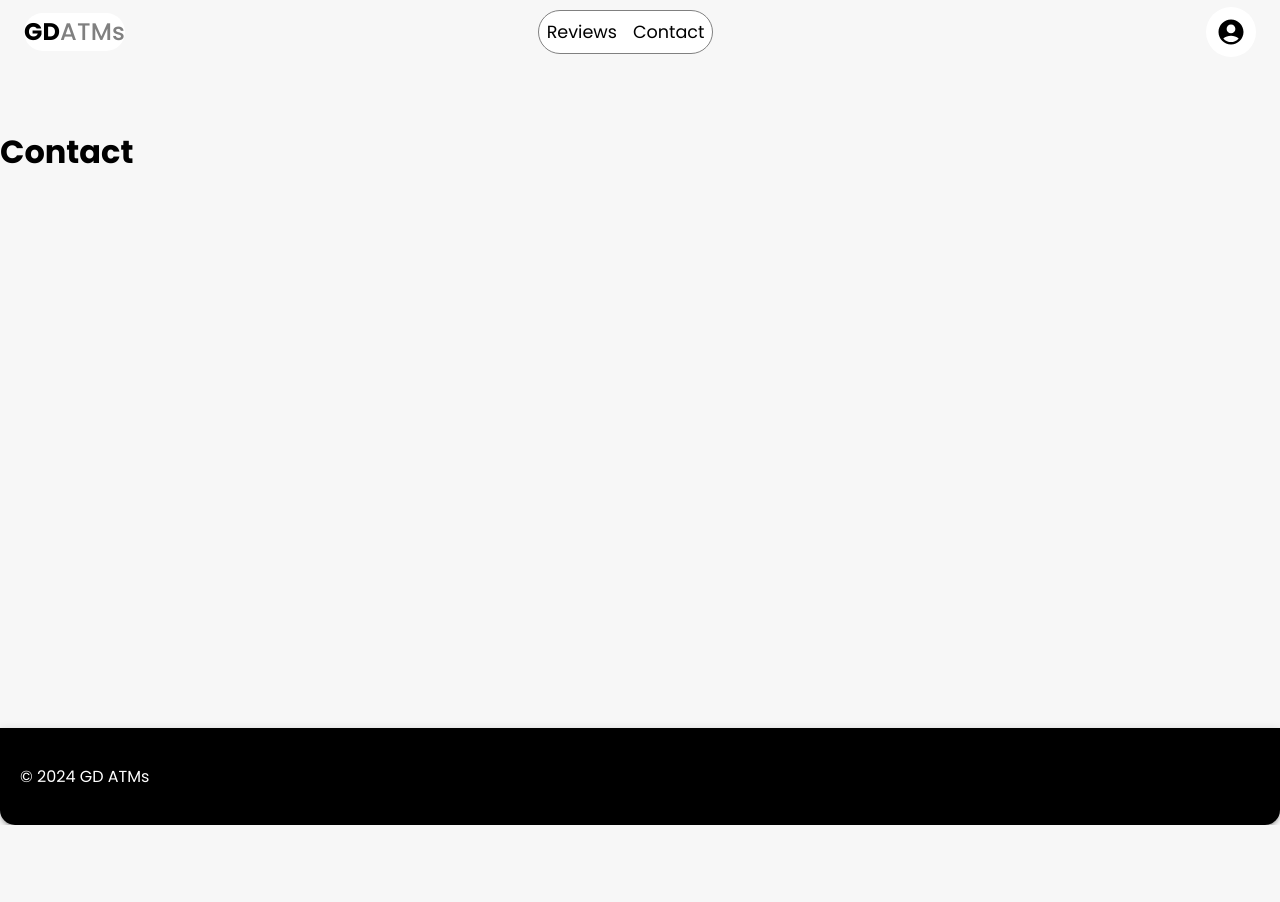
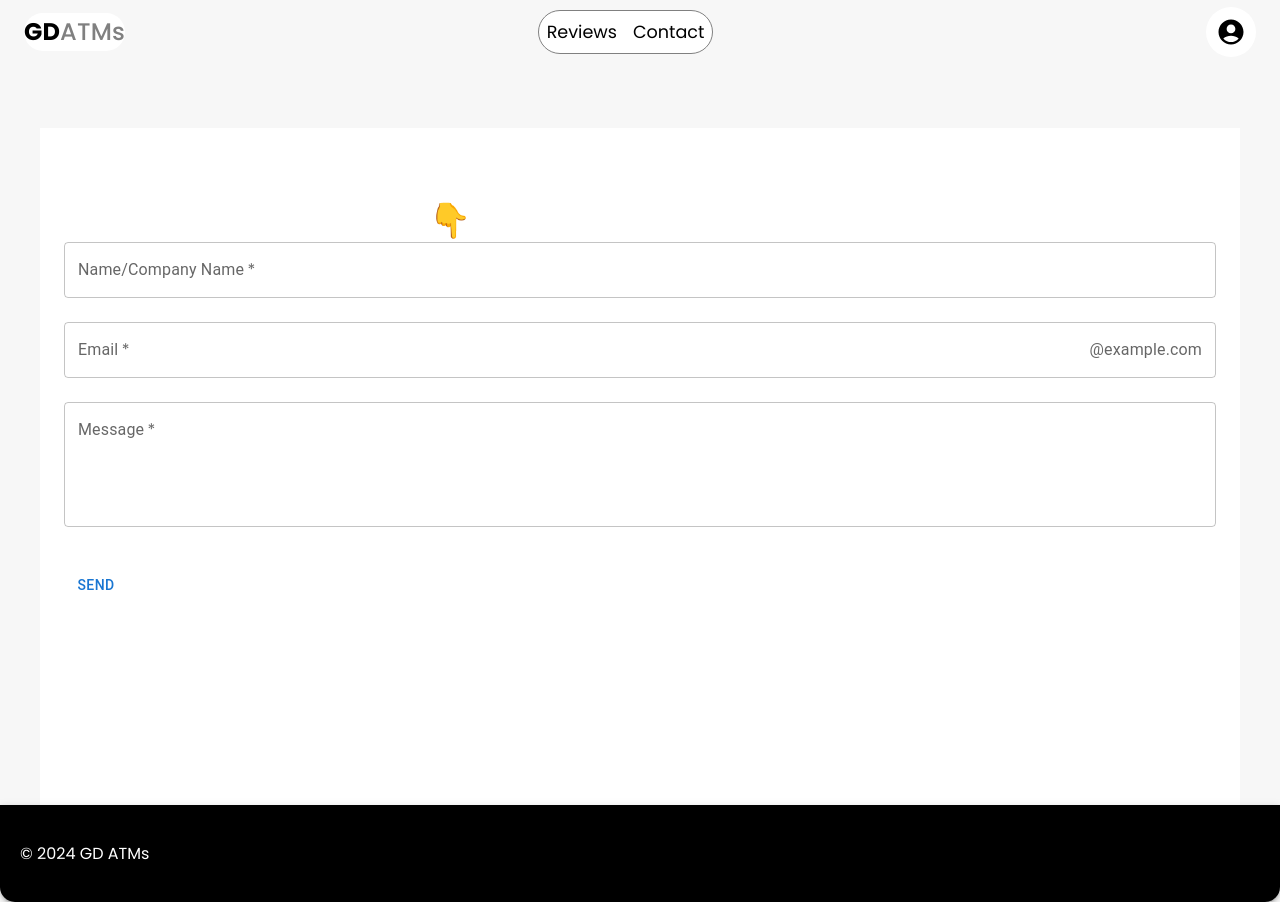
Before and after one commit to pToum21/gd-atms-v2, a React (Vite) app in the folder client/: page /contact in a window 1280 px wide. Before the commit the page ends 825 px from the top, so only its background shows below. Built offline with nearby package versions, Linux system fonts and the light colour scheme; no server answers.

Commit message:
working on a contact me form

```diff
--- a/client/package.json
+++ b/client/package.json
@@ -22,7 +22,8 @@
     "jwt-decode": "^3.1.2",
     "react": "^18.2.0",
     "react-dom": "^18.2.0",
-    "react-router-dom": "^6.11.2"
+    "react-router-dom": "^6.11.2",
+    "@formspree/react": "^2.5.1"
   },
   "devDependencies": {
     "@types/react": "^18.2.64",
--- a/client/src/pages/Contact.jsx
+++ b/client/src/pages/Contact.jsx
@@ -1,9 +1,87 @@
-const Contact = () => {
+import { useState } from 'react';
+import { useForm } from '@formspree/react';
+import { TextField, InputAdornment, Button, Typography, Container, Box } from '@mui/material';
+
+function Contact() {
+  const [state, handleSubmit] = useForm("xpzvworp");
+  const [formData, setFormData] = useState({
+    username: '',
+    email: '',
+    message: ''
+  });
+
+  const handleChange = (event) => {
+    const { name, value } = event.target;
+    setFormData({ ...formData, [name]: value });
+  };
+
+  if (state.succeeded) {
+    return (
+      <Container sx={{ backgroundColor: '#000', color: '#fff', padding: '16px' }}>
+        <Typography variant="h4" gutterBottom>Thanks for contacting me! You will hear back shortly. 🙏</Typography>
+      </Container>
+    );
+  }
+
   return (
-    <div>
-      <h1>Contact</h1>
-    </div>
+    <Container sx={{ backgroundColor: 'white', color: '#fff', padding: '16px' }}>
+      <Typography variant="h3" className="contact-me-header">Contact Me</Typography>
+      <Typography variant="h4" className="form-title">Don't be shy, hit my line 👇</Typography>
+
+      <form onSubmit={handleSubmit}>
+        <TextField
+          fullWidth
+          name="username"
+          label="Name/Company Name"
+          value={formData.username}
+          onChange={handleChange}
+          required
+          sx={{ marginBottom: '24px', '& .MuiInputBase-root': { color: '#fff' } }}
+        />
+
+        <TextField
+          fullWidth
+          type="email"
+          name="email"
+          label="Email"
+          value={formData.email}
+          onChange={handleChange}
+          required
+          sx={{ marginBottom: '24px', '& .MuiInputBase-root': { color: '#fff' } }}
+          InputProps={{
+            endAdornment: <InputAdornment position="end">@example.com</InputAdornment>,
+          }}
+        />
+
+        <TextField
+          fullWidth
+          multiline
+          rows={4}
+          name="message"
+          label="Message"
+          value={formData.message}
+          onChange={handleChange}
+          required
+          sx={{ marginBottom: '24px', '& .MuiInputBase-root': { color: '#fff' } }}
+        />
+
+        <Box mt={2}>
+          <Button type="submit" disabled={state.submitting}>Send</Button>
+        </Box>
+      </form>
+
+      {/* Contact info area */}
+      <div className="contact-info">
+        <Typography variant="h5" className='contact-me-information'>Contact Information:</Typography>
+        <Typography variant="h6" className='con-info-titles'>Address</Typography>
+        <Typography>Los Angeles, CA</Typography>
+        <Typography variant="subtitle1" className='con-info-titles'>Email</Typography>
+        <Typography>pey2moo1@gmail.com</Typography>
+        <Typography variant="subtitle2" className='con-info-titles'>Phone</Typography>
+        <Typography>(240) 449-5594</Typography>
+      </div>
+    </Container>
   );
-};
+}
 
 export default Contact;
```
Also changed, not shown: 1 other file (tests, documents, lock files or other folders).
